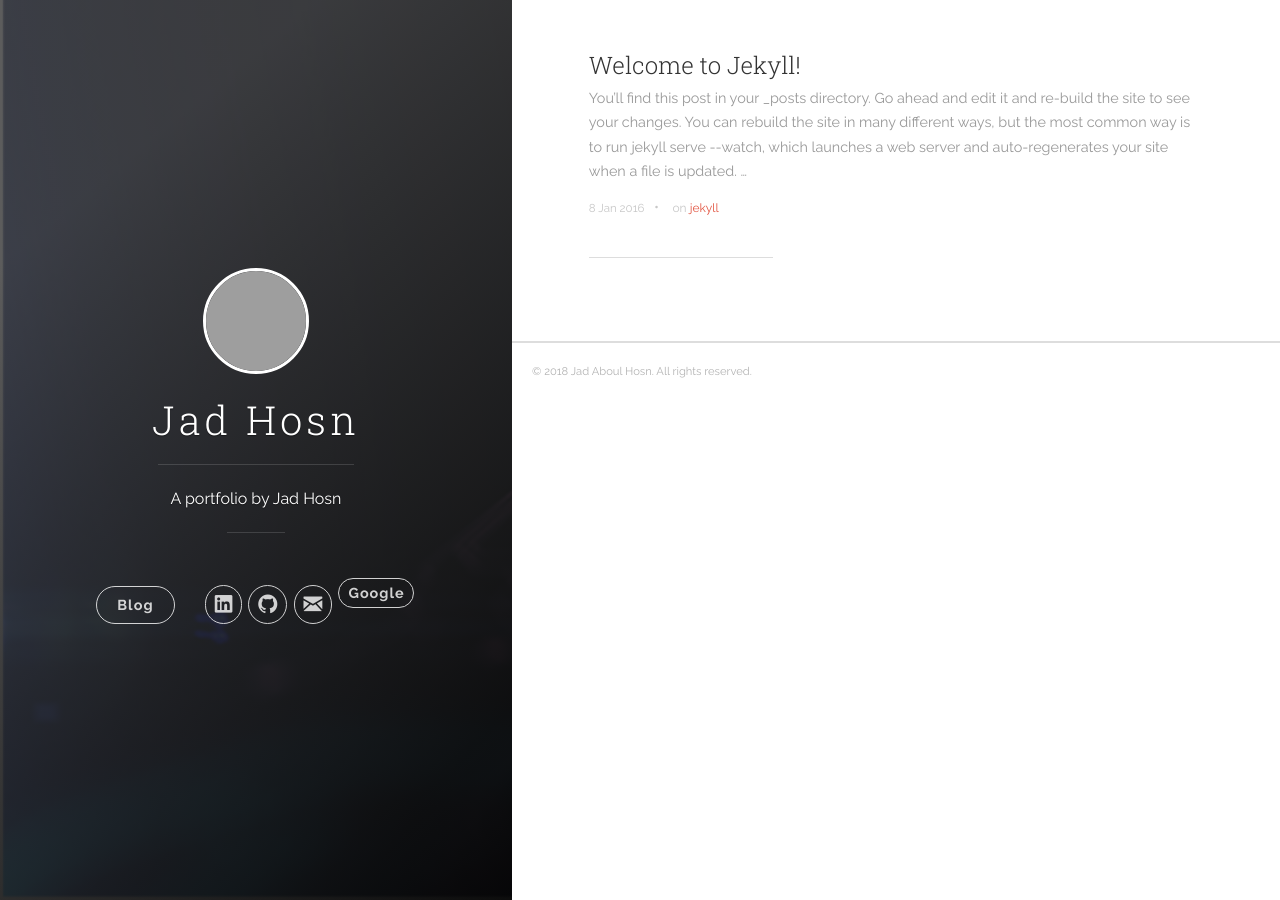
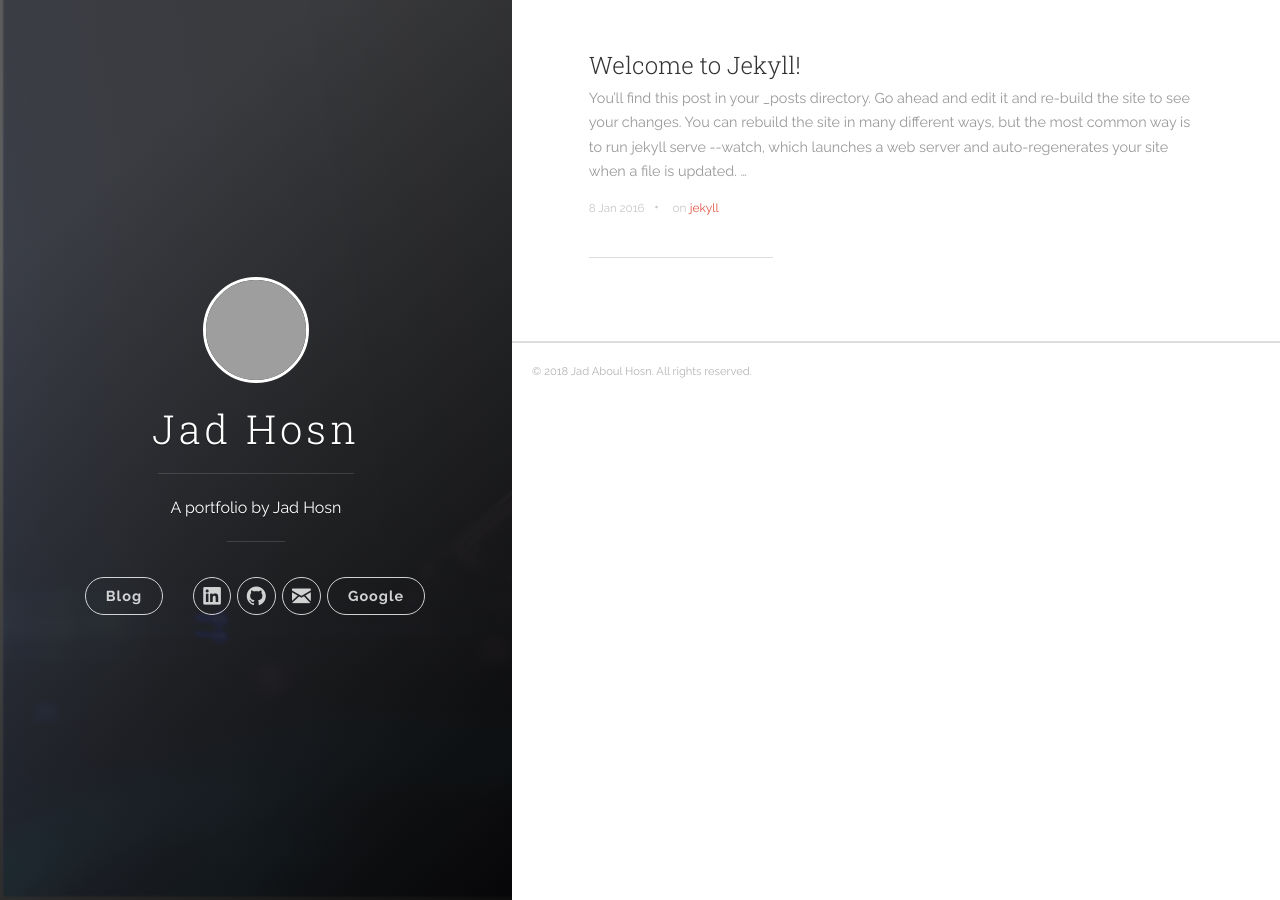
Before and after one commit to jadhosn/jadhosn.github.io, a Jekyll site: the page built from index.html, in a window 1280 px wide. Built offline with Jekyll 4.4.1, drawn with Linux system fonts in a browser that asks for light colours; the list of posts is cut into pages by our own code; grey boxes are pictures that could not be loaded.

Commit message:
updating new button as separate nav

```diff
--- a/_includes/header.html
+++ b/_includes/header.html
@@ -85,13 +85,12 @@
               <!--</a>-->
             <!--</li>-->
 
-              <nav class="cover-navigation cover-navigation--primary">
-                <ul class="navigation">
-                  <li class="navigation__item"><a href="https://www.google.com" title="link to {{ site.title }} blog" class="blog-button">Google</a></li>
-                </ul>
-              </nav>
 
-
+            </ul>
+          </nav>
+          <nav class="cover-navigation cover-navigation--primary">
+            <ul class="navigation">
+              <li class="navigation__item"><a href="https://www.google.com" title="link to {{ site.title }} blog" class="blog-button">Google</a></li>
             </ul>
           </nav>
 
```
